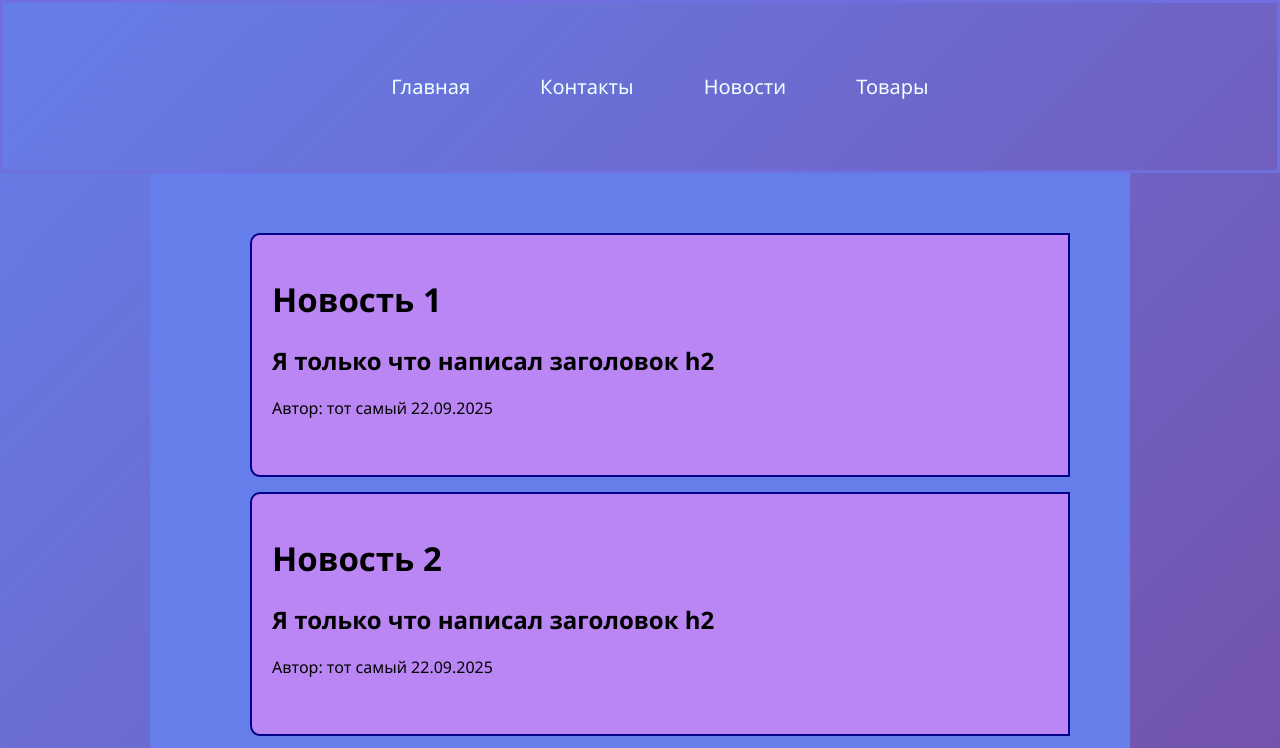
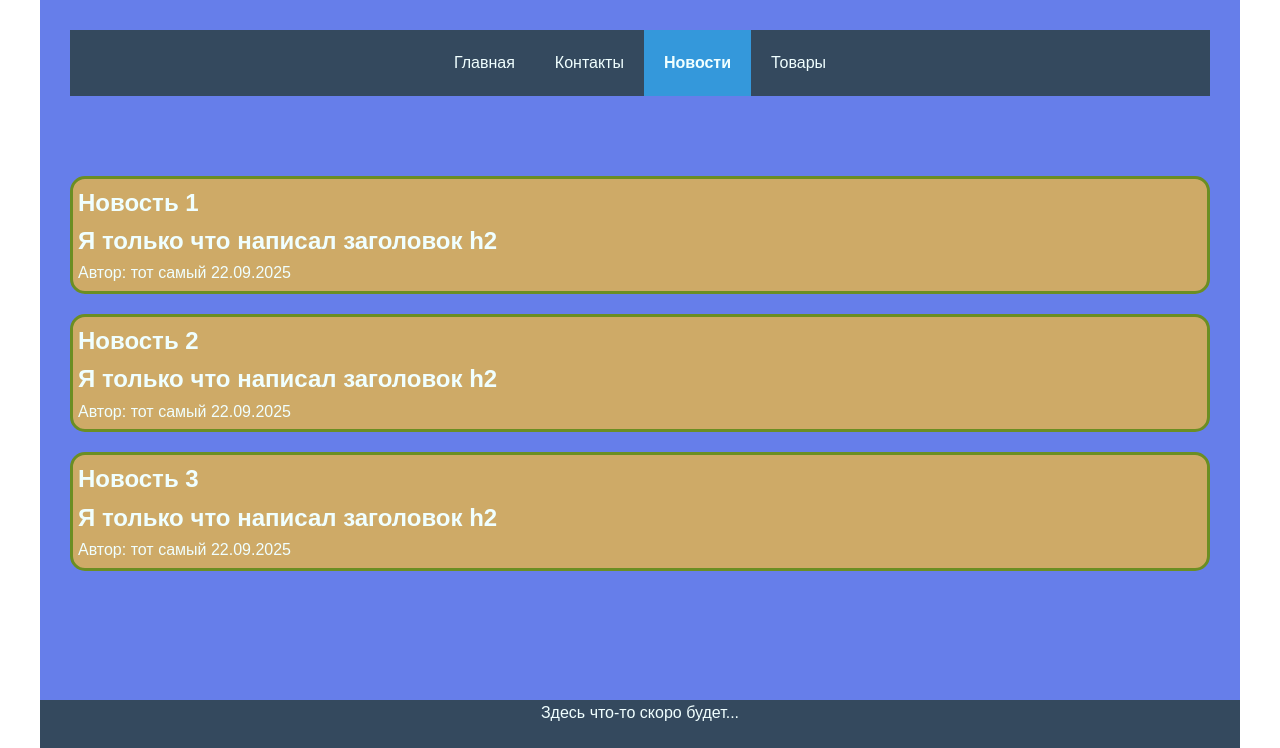
Before and after one commit to uz3ix/Project, a plain HTML site: page pages/news.html in a window 1280 px wide. Shown: the top 748 px of the page. Drawn offline with Linux system fonts and the light colour scheme.

Commit message:
practice 11

```diff
--- a/pages/news.html
+++ b/pages/news.html
@@ -4,50 +4,50 @@
     <meta charset="UTF-8">
     <meta name="viewport" content="width=device-width, initial-scale=1.0">
     <title>Новости</title>
-    <link rel="stylesheet" href="../style/style.css">
+    <link rel="stylesheet" href="../style/news.css">
 </head>
 <body>
-    <div class="page-controller">
-        <header>
-            <nav class="menu-header">
-                <ul class="menu">
-                    <li class="href-li">
-                        <a class="link-li" href="../index.html">Главная</a>
+    <div class="page">
+        <header class="header">
+            <nav class="nav">
+                <ul class="header_nav__list">
+                    <li class="nav_item">
+                        <a class="nav_link" href="../index.html">Главная</a>
                     </li>
-                    <li class="href-li">
-                        <a class="link-li" href="contacs.html">Контакты</a>
+                    <li class="nav_item">
+                        <a class="nav_link" href="contacs.html">Контакты</a>
                     </li>
-                    <li class="href-li">
-                        <a class="link-li" href="news.html">Новости</a>
+                    <li class="nav_item nav_item--active">
+                        <a class="nav_link" href="news.html">Новости</a>
                     </li>
-                    <li class="href-li">
-                        <a class="link-li" href="goods.html">Товары</a>
+                    <li class="nav_item">
+                        <a class="nav_link" href="goods.html">Товары</a>
                     </li>
                 </ul>
             </nav>
         </header>
-        <main>
-            <div class="news-block">
+        <main class="main">
+            <nav class="nav-news">
                 <ul class="news-list">
-                    <li class="news">
-                        <h1 class="zagolovok">Новость 1</h1>
-                        <h2 class="content">Я только что написал заголовок h2</h2>
-                        <p class="by-whom">Автор: тот самый 22.09.2025</p>
+                    <li class="news-item">
+                        <h1 class="news-tittle">Новость 1</h1>
+                        <h2 class="news-content">Я только что написал заголовок h2</h2>
+                        <p class="news-by-whom">Автор: тот самый 22.09.2025</p>
                     </li>
-                    <li class="news">
-                        <h1 class="zagolovok">Новость 2</h1>
-                        <h2 calas="content">Я только что написал заголовок h2</h2>
-                        <p class="by-whom">Автор: тот самый 22.09.2025</p>
+                    <li class="news-item">
+                        <h1 class="news-tittle">Новость 2</h1>
+                        <h2 calas="news-content">Я только что написал заголовок h2</h2>
+                        <p class="news-by-whom">Автор: тот самый 22.09.2025</p>
                     </li>
-                    <li class="news">
-                        <h1 class="zagolovok">Новость 3</h1>
-                        <h2 class="content">Я только что написал заголовок h2</h2>
-                        <p class="by-whom">Автор: тот самый 22.09.2025</p>
+                    <li class="news-item">
+                        <h1 class="news-tittle">Новость 3</h1>
+                        <h2 class="news-content">Я только что написал заголовок h2</h2>
+                        <p class="news-by-whom">Автор: тот самый 22.09.2025</p>
                     </li>
                 </ul>
-            </div>
+            </nav>
         </main>
-        <footer>
+        <footer class="footer">
             <p class="footer-text">Здесь что-то скоро будет...</p>
         </footer>
     </div>
--- /dev/null
+++ b/style/news.css
@@ -0,0 +1,110 @@
+:root{
+    --color-main: #667eea;
+    --color-background: linear-gradient(135deg, #667eea 0%, #764ba2 100%);
+    --color-footer: inear-gradient(135deg, #2c3e50 0%, #34495e 100%);
+    --color-text: azure;
+    --color-dark: #34495e;
+    --color-accent: #3498db;
+
+    --space-sm: 10px;
+    --space-md: 20px;
+    --space-lg: 30px;
+
+}
+
+* {
+    margin: 0;
+    padding: 0;
+    box-sizing: border-box;
+}
+
+body{
+    font-family: Arial, Helvetica, sans-serif;
+    line-height: 1.6;
+    color: var(--color-text);
+    background-color: var(--color-background);
+
+}
+
+.page{
+    max-width: 1200px;
+    margin: 0 auto;
+    background-color: var(--color-main);
+    min-height: 100vh;
+    display: flex;
+    flex-direction: column;
+}
+
+.header{
+    background-color: var(--color-background);
+    color: var(--color-text);
+    padding: var(--space-lg);
+    text-align: center;
+}
+
+.nav {
+    background: var(--color-dark);
+}
+
+.header_nav__list{
+    list-style: none;
+    display: flex;
+    justify-content: center;
+}
+
+.nav_item{
+    margin: 0px;
+}
+
+.nav_link{
+    display: block;
+    padding: var(--space-md);
+    color: var(--color-white);
+    text-decoration: none;
+    transition: background-color 0.3s;
+}
+
+.nav_link:hover{
+    background: var(--color-accent);
+}
+
+.nav_item--active .nav_link {
+    background: var(--color-accent);
+    font-weight: bold;
+}
+
+.main {
+    flex-grow: 1;
+    padding: var(--space-lg);
+    background-color: var(--color-background);
+}
+
+.nav-news{
+    background-color: var(--color-background);
+}
+
+.news-list{
+    list-style: none;
+}
+
+.news-item{
+    padding: 5px;
+    background-color: #ceaa67;
+    margin-top: 20px;
+    border: 3px solid olivedrab;
+    border-radius: 15px;
+    transition: 1s;
+}
+
+.news-item:hover {
+    transform: scale(1.1);
+
+}
+
+.footer{
+    flex-grow: 0;
+    background-color: var(--color-dark);
+    height: 100px;
+    text-align: center;
+
+}
```
